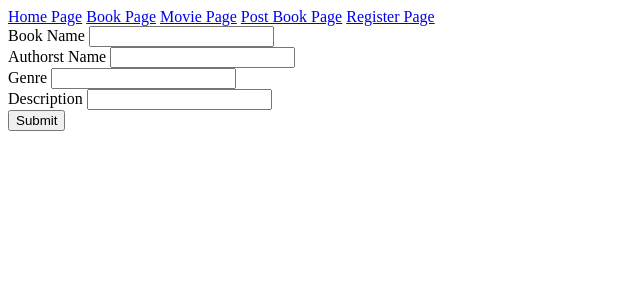
After one commit to eman602/bookmovie_app, a Flask app: page /post in a window 1280 px wide. The commit adds this page. Shown: the top 300 px of the page, without its empty margins (0-640 px from the left). Run offline with Flask 2, Linux system fonts and the light colour scheme.

Commit message:
13/05 app work

```diff
--- /dev/null
+++ b/application/forms.py
@@ -0,0 +1,30 @@
+from flask_wtf import FlaskForm
+from wtforms import StringField, SubmitField
+from wtforms.validators import DataRequired, Length
+
+class BookForm(FlaskForm):
+    book_name = StringField('Book Name',
+        validators = [
+            DataRequired(),
+            Length(min=2, max=30)
+        ]
+    )
+    author_name = StringField('Authorst Name',
+        validators = [
+            DataRequired(),
+            Length(min=2, max=30)
+        ]
+    )
+    genre = StringField('Genre',
+        validators = [
+            DataRequired(),
+            Length(min=2, max=100)
+        ]
+    )
+    short_content = StringField('Description',
+        validators = [
+            DataRequired(),
+            Length(min=2, max=1000)
+        ]
+    )
+    submit = SubmitField('Submit')
--- a/application/routes.py
+++ b/application/routes.py
@@ -1,10 +1,13 @@
-from flask import Flask, render_template
-from application import app
+from flask import Flask, render_template, redirect, url_for
+from application import app, db
+from application.models import Books, Movies
+from application.forms import BookForm
 
 @app.route('/')
 @app.route('/home')
 def home():
-    return render_template('home.html', title="Home Page")
+    bookData=Books.query.all()
+    return render_template('home.html', title="Home Page", posts=bookData)
 
 @app.route('/about')
 def about():
@@ -14,14 +17,37 @@ def about():
 
 @app.route('/book')
 def book():
-    return render_template('book.html', title="Book Page")
+    bookData=Books.query.all()
+    return render_template('book.html', title="Book Page", posts=bookData)
 
 
 @app.route('/movie')
 def movie():
-    return render_template('movie.html', title="Movie Page")
+    movieData=Movies.query.all()
+    return render_template('movie.html', title="Movie Page", dosts=movieData)
 
 
 @app.route('/register')
 def register():
     return render_template('register.html', title="Register Page")
+
+@app.route('/post', methods=['GET', 'POST'])
+def post():
+    form = BookForm()
+    if form.validate_on_submit():
+        postData = Books(
+            book_name = form.book_name.data,
+            author_name = form.author_name.data,
+            genre = form.genre.data,
+            short_content = form.short_content.data
+        )
+
+        db.session.add(postData)
+        db.session.commit()
+
+        return redirect(url_for('book'))
+
+    else:
+        print(form.errors)
+
+    return render_template('post.html', title='Post', form=form)
--- a/application/templates/layout.html
+++ b/application/templates/layout.html
@@ -1,5 +1,10 @@
 <html>
 	<head>
+		<a href="{{ url_for('home') }}">Home Page</a>
+		<a href="{{ url_for('book') }}">Book Page</a>
+		<a href="{{ url_for('movie') }}">Movie Page</a>
+	        <a href="{{ url_for('post') }}">Post Book Page</a>
+		<a href="{{ url_for('register') }}">Register Page</a>
 		<title>{{title}}</title>
 	</head>
 	<body>
--- /dev/null
+++ b/application/templates/post.html
@@ -0,0 +1,25 @@
+{% extends "layout.html" %}
+{% block body_content %}
+<div class = 'form'>
+<form method='POST' action=''>
+	{{ form.hidden_tag() }}
+	{{ form.book_name.label }}
+	{{ form.book_name }}
+	<br>
+	{{ form.author_name.label }}
+        {{ form.author_name }}
+	<br>
+	{{ form.genre.label }}
+        {{ form.genre }}
+	<br>
+	{{form.short_content.label }}
+        {{form.short_content}}
+ 	<br>
+            {{ form.submit }}
+        </form>
+    </div>
+
+
+
+
+{% endblock %}
--- /dev/null
+++ b/create.py
@@ -0,0 +1,4 @@
+from application import db
+from application.models import Books, Movies
+
+db.create_all()
```
Also changed, not shown: application/__init__.py (+5 -2 lines), application/models.py (added, +28 -0 lines), application/templates/book.html (+11 -7 lines), application/templates/movie.html (+11 -7 lines), requirements.txt (+6 -1 lines).
